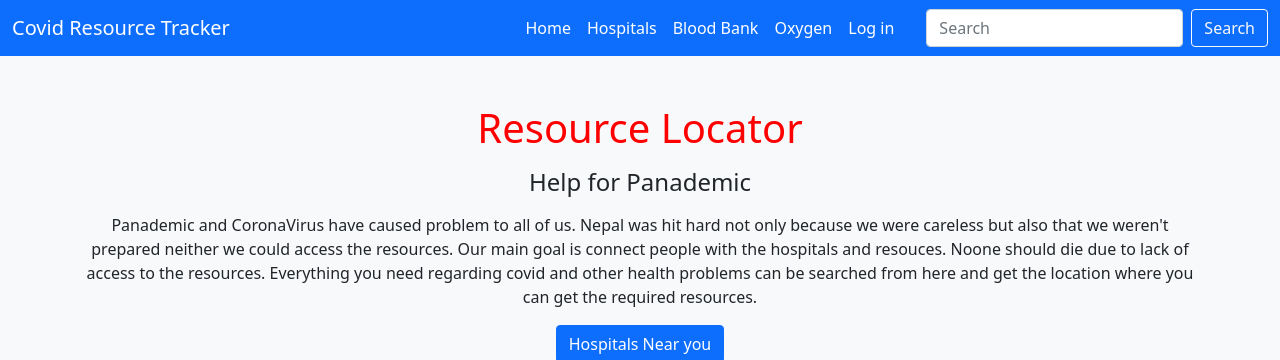
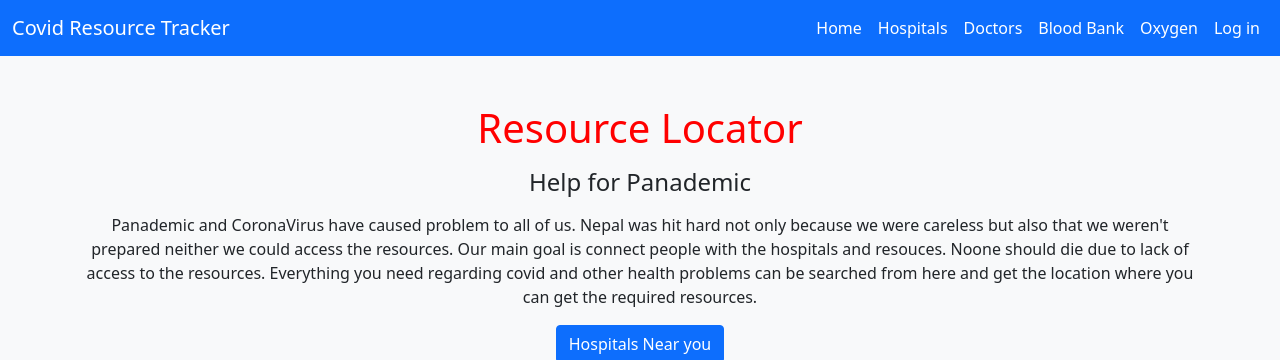
Before and after one commit to Maadaan/resouce_tracking, a Django app: page / in a window 1280 px wide. Shown: the top 360 px of the page. Run offline with Django 3.2, Linux system fonts and the light colour scheme.

Commit message:
Fixed: Navbar Links

```diff
--- a/apps/templates/apps/navbar.html
+++ b/apps/templates/apps/navbar.html
@@ -9,13 +9,17 @@
           <div class="collapse navbar-collapse" id="navbarTogglerDemo01">
             <ul class="navbar-nav ms-auto mb-2 mb-lg-0 text-right">
               <li class="nav-item">
-                <a class="nav-link active" aria-current="page" href="#">Home</a>
+                <a class="nav-link active" aria-current="page" href="{% url 'dashboard' %}">Home</a>
               </li>
               <li class="nav-item">
-                <a class="nav-link active" aria-current="page" href="#">Hospitals</a>
+                <a class="nav-link active" aria-current="page" href="{% url 'hospital_list' %}">Hospitals</a>
               </li>
               <li class="nav-item">
-                <a class="nav-link active" aria-current="page" href="#">Blood Bank</a>
+                <a class="nav-link active" aria-current="page" href="{% url 'doctor_list' %}">Doctors</a>
+              </li>
+              <li class="nav-item">
+                <a class="nav-link active" aria-current="page" href="{% url 'blood_list' %}">Blood Bank</a>
+              </li>
               </li>
               <li class="nav-item">
                 <a class="nav-link active" aria-current="page" href="#">Oxygen</a>
@@ -24,10 +28,6 @@
                 <a class="nav-link active" aria-current="page" href="#">Log in</a>
               </li>
             </ul>
-            <form class="d-flex">
-              <input class="form-control me-2 ms-4" type="search" placeholder="Search" aria-label="Search">
-              <button class="btn btn-outline-light" type="submit">Search</button>
-            </form>
           </div>
         </div>
       </nav>
--- a/apps/templates/user/dashboard.html
+++ b/apps/templates/user/dashboard.html
@@ -6,14 +6,6 @@
 {% block content %}
 
 {% include 'apps/head.html' %}
-
-<h1>hello</h1>
-<a href="{% url 'hospital_list' %}">hospital</a>
-<a href="{% url 'doctor_list' %}">doctor</a>
-<a href="{% url 'volunteer_list' %}">volunteer</a>
-<a href="{% url 'blood_list' %}">blood</a>
-<a href="{% url 'hospital_related_list' %}">hospital related</a>
-
 
 <div class="container">
 <div class="row">
```
